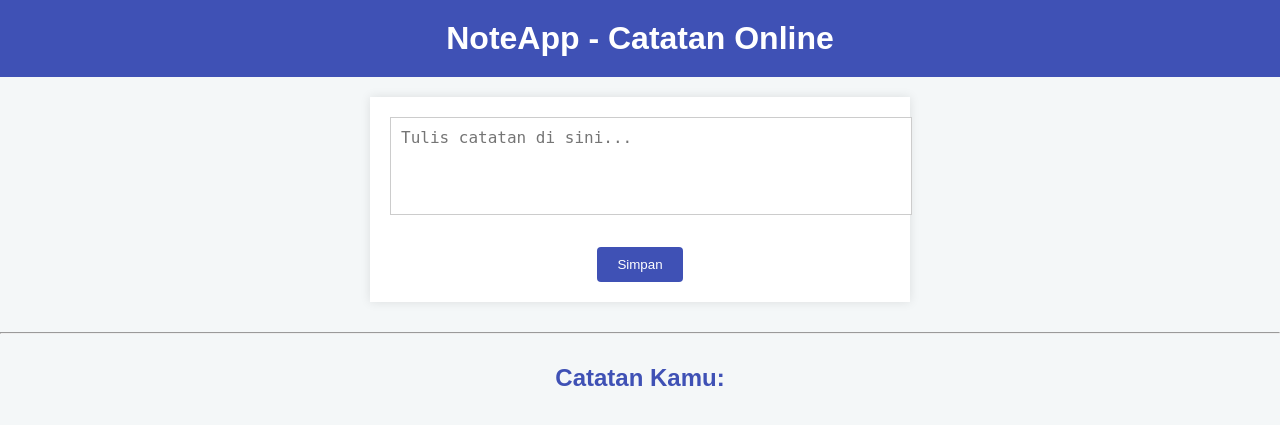
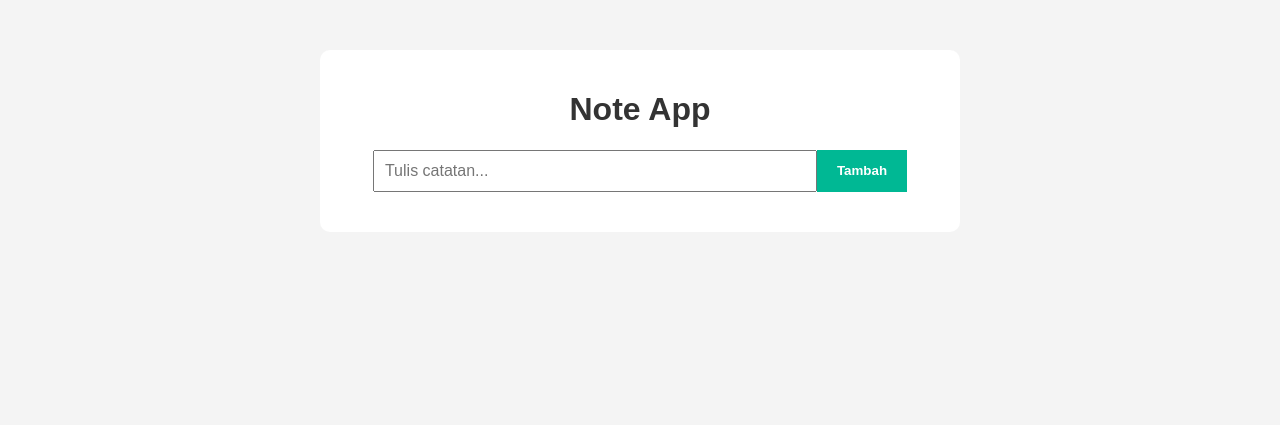
Before and after one commit to arsyjr7/notepad, a Flask app: page / in a window 1280 px wide. Shown: the top 425 px of the page. Run offline with Flask 3, Linux system fonts and the light colour scheme; data that the repository does not hold is empty.

Commit message:
Update Database to Supabase

```diff
--- a/app.py
+++ b/app.py
@@ -1,45 +1,33 @@
 from flask import Flask, render_template, request, redirect, url_for
-import sqlite3
+from supabase import create_client, Client
+from dotenv import load_dotenv
 import os
+
+# Load .env variables
+load_dotenv()
 
 app = Flask(__name__)
 
-# Inisialisasi database
-def init_db():
-    conn = sqlite3.connect('notes.db')
-    c = conn.cursor()
-    c.execute('''CREATE TABLE IF NOT EXISTS notes (id INTEGER PRIMARY KEY AUTOINCREMENT, content TEXT NOT NULL)''')
-    conn.commit()
-    conn.close()
+# Konfigurasi Supabase
+SUPABASE_URL = os.getenv("SUPABASE_URL")
+SUPABASE_KEY = os.getenv("SUPABASE_KEY")
+supabase: Client = create_client(SUPABASE_URL, SUPABASE_KEY)
 
-# Route utama
 @app.route('/', methods=['GET', 'POST'])
 def index():
-    conn = sqlite3.connect('notes.db')
-    c = conn.cursor()
+    if request.method == 'POST':
+        note = request.form.get('note')
+        if note:
+            supabase.table("noteapp").insert({"text": note}).execute()
 
-    if request.method == 'POST':
-        note = request.form['note']
-        c.execute("INSERT INTO notes (content) VALUES (?)", (note,))
-        conn.commit()
-
-    c.execute("SELECT * FROM notes")
-    notes = c.fetchall()
-    conn.close()
+    result = supabase.table("noteapp").select("*").order("id", desc=False).execute()
+    notes = result.data if result.data else []
     return render_template('index.html', notes=notes)
 
-# Route untuk menghapus catatan berdasarkan ID
 @app.route('/delete/<int:note_id>')
 def delete_note(note_id):
-    conn = sqlite3.connect('notes.db')
-    c = conn.cursor()
-    c.execute("DELETE FROM notes WHERE id = ?", (note_id,))
-    conn.commit()
-    conn.close()
+    supabase.table("noteapp").delete().eq("id", note_id).execute()
     return redirect(url_for('index'))
 
-# Jalankan aplikasi
 if __name__ == '__main__':
-    init_db()
-    port = int(os.environ.get("PORT", 5000))
-    app.run(host='0.0.0.0', port=port)
+    app.run(debug=True)
--- a/static/style.css
+++ b/static/style.css
@@ -1,121 +1,59 @@
 body {
     font-family: Arial, sans-serif;
-    background-color: #f4f7f8;
+    background-color: #f4f4f4;
     margin: 0;
     padding: 0;
+}
+
+.container {
+    width: 600px;
+    margin: 50px auto;
+    background: white;
+    padding: 20px;
+    border-radius: 10px;
+}
+
+h1 {
+    text-align: center;
     color: #333;
 }
 
-h1 {
-    background-color: #3f51b5;
-    color: white;
-    padding: 20px;
-    margin: 0;
-    text-align: center;
+form {
+    display: flex;
+    justify-content: center;
+    margin-bottom: 20px;
 }
 
-form {
-    padding: 20px;
-    text-align: center;
-    background-color: #fff;
-    margin: 20px auto;
-    max-width: 500px;
-    box-shadow: 0 0 10px rgba(0, 0, 0, 0.1);
-}
-
-textarea {
-    width: 100%;
+input[type="text"] {
+    width: 70%;
     padding: 10px;
     font-size: 16px;
-    border: 1px solid #ccc;
-    resize: none;
 }
 
 button {
-    margin-top: 10px;
     padding: 10px 20px;
-    background-color: #3f51b5;
+    background: #00b894;
     color: white;
     border: none;
     cursor: pointer;
-    border-radius: 4px;
+    font-weight: bold;
 }
 
-button:hover {
-    background-color: #303f9f;
+.note-list {
+    list-style: none;
+    padding: 0;
 }
 
-hr {
-    margin: 30px 0;
+.note-list li {
+    background: #ecf0f1;
+    margin-bottom: 10px;
+    padding: 10px;
+    border-radius: 5px;
 }
 
-h2 {
-    text-align: center;
-    color: #3f51b5;
+.delete-button {
+    float: right;
+    color: red;
+    text-decoration: none;
+    font-weight: bold;
 }
-
-ul {
-    max-width: 500px;
-    margin: auto;
-    padding-left: 0;
-    list-style: none;
-}
-
-li {
-    background-color: #ffffff;
-    border: 1px solid #ddd;
-    margin-bottom: 10px;
-    padding: 10px;
-    border-radius: 4px;
-    position: relative;
-}
-
-/* Modal */
-.modal {
-    display: none;
-    position: fixed;
-    z-index: 1;
-    padding-top: 100px;
-    left: 0; top: 0; width: 100%; height: 100%;
-    background-color: rgba(0,0,0,0.4);
-}
-
-.modal-content {
-    background-color: white;
-    margin: auto;
-    padding: 20px;
-    border-radius: 8px;
-    width: 300px;
-    text-align: center;
-    box-shadow: 0 0 10px rgba(0,0,0,0.2);
-}
-
-.modal-actions button {
-    padding: 10px 20px;
-    margin: 10px;
-    border: none;
-    border-radius: 5px;
-    cursor: pointer;
-}
-
-.btn-yes {
-    background-color: #d32f2f;
-    color: white;
-}
-
-.btn-yes:hover {
-    background-color: #c62828;
-}
-
-.btn-no {
-    background-color: #ccc;
-}
-
-.btn-no:hover {
-    background-color: #999;
-}
-
-/* Tombol Hapus */
-.delete-btn {
-    position: absolute;
-    t
--- a/templates/index.html
+++ b/templates/index.html
@@ -2,69 +2,24 @@
 <html lang="en">
 <head>
     <meta charset="UTF-8">
-    <meta name="viewport" content="width=device-width, initial-scale=1.0">
-    <title>NoteApp</title>
+    <title>Note App</title>
     <link rel="stylesheet" href="{{ url_for('static', filename='style.css') }}">
 </head>
 <body>
-    <h1>NoteApp - Catatan Online</h1>
-
+    <div class="container">
+        <h1>Note App</h1>
         <form method="POST">
-        <textarea name="note" rows="4" cols="50" placeholder="Tulis catatan di sini..." required></textarea><br><br>
-        <button type="submit">Simpan</button>
+            <input type="text" name="note" placeholder="Tulis catatan..." required>
+            <button type="submit">Tambah</button>
         </form>
-
-    <hr>
-
-    <h2>Catatan Kamu:</h2>
-    <ul>
+        <ul class="note-list">
             {% for note in notes %}
                 <li>
-                {{ note[1] }}
-                <button class="delete-btn" onclick="showConfirm({{ note[0] }})">Hapus</button>
+                    {{ note.text }}
+                    <a href="{{ url_for('delete_note', note_id=note.id) }}" class="delete-button">Hapus</a>
                 </li>
             {% endfor %}
         </ul>
-
-    <!-- Modal Konfirmasi -->
-    <div id="confirmModal" class="modal" aria-labelledby="confirmModalTitle" aria-hidden="true">
-        <div class="modal-content">
-            <h2 id="confirmModalTitle">Yakin ingin menghapus catatan ini?</h2>
-            <div class="modal-actions">
-                <button onclick="deleteNote()" class="btn-yes">Yakin</button>
-                <button onclick="hideConfirm()" class="btn-no">Batal</button>
     </div>
-        </div>
-    </div>
-
-    <script>
-        let noteToDelete = null;
-
-        function showConfirm(noteId) {
-            noteToDelete = noteId;
-            document.getElementById('confirmModal').style.display = 'block';
-            document.getElementById('confirmModal').setAttribute('aria-hidden', 'false');
-        }
-
-        function hideConfirm() {
-            document.getElementById('confirmModal').style.display = 'none';
-            document.getElementById('confirmModal').setAttribute('aria-hidden', 'true');
-            noteToDelete = null;
-        }
-
-        function deleteNote() {
-            if (noteToDelete !== null) {
-                window.location.href = "/delete/" + noteToDelete;
-            }
-        }
-
-        // Menutup modal jika klik di luar kotak
-        document.addEventListener('click', function(event) {
-            const modal = document.getElementById('confirmModal');
-            if (event.target === modal) {
-                hideConfirm();
-            }
-        });
-    </script>
 </body>
 </html>
```
Also changed, not shown: requirements.txt (+2 -74 lines), 1 other file. Lines whose indentation alone changed are shown as unchanged.
